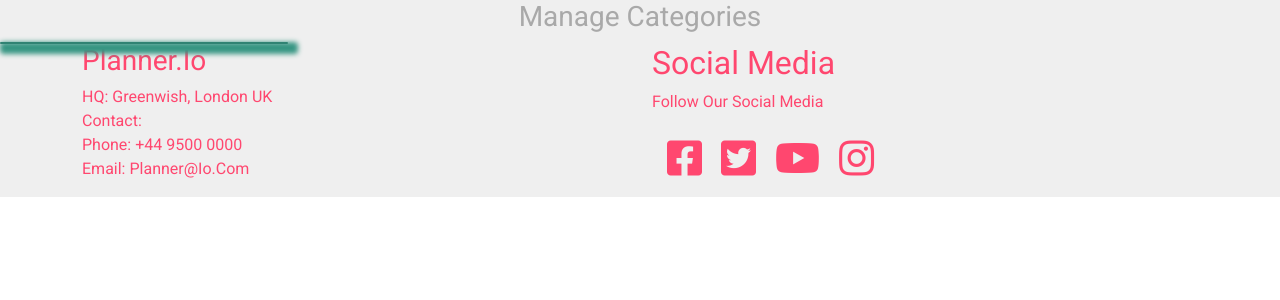
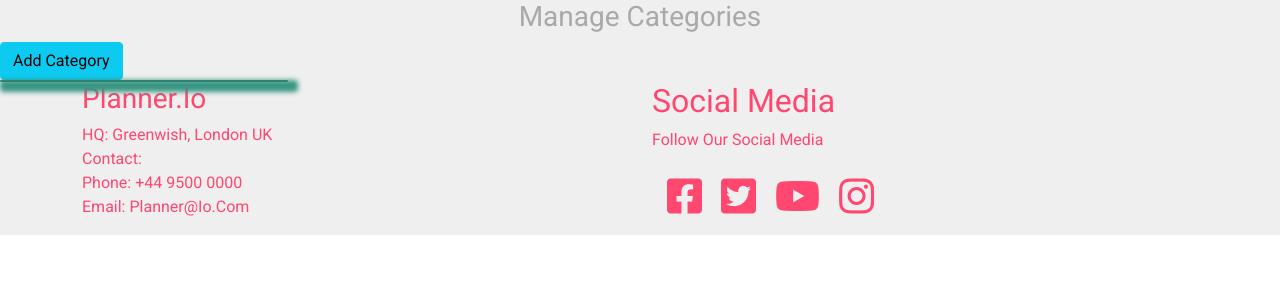
Before and after one commit to Code-Institute-Submissions/Tofthaslund-MS3, a Flask app: page /get_categories in a window 1280 px wide. Shown: the part 56-356 px from the top of the page. Run offline with Flask 2, Linux system fonts and the light colour scheme; data that the repository does not hold is empty; some libraries are stand-ins or nearby versions.

Commit message:
Add option to add a new category to database

```diff
--- a/app.py
+++ b/app.py
@@ -154,6 +154,19 @@ def get_categories():
     return render_template("categories.html", categories=categories)
 
 
+@app.route("/add_category", methods=["GET", "POST"])
+def add_category():
+    if request.method == "POST":
+        category = {
+            "category_name": request.form.get("category_name")
+        }
+        mongo.db.categories.insert_one(category)
+        flash("Category Has Been Added")
+        return redirect(url_for("get_categories"))
+
+    return render_template("add_category.html")
+
+
 if __name__ == "__main__":
     app.run(host=os.environ.get("IP"),
             port = int(os.environ.get("PORT")),
--- a/templates/categories.html
+++ b/templates/categories.html
@@ -2,6 +2,12 @@
 {% block content %}
 
 <h3 class="text-justify text-center ">Manage Categories</h3>
+
+ <div class="row">
+     <div class="col-sm-12 center-align">
+         <a href="{{ url_for('add_category')}}" class="btn btn-info">Add Category</a>
+     </div>
+ </div>
 
     <div class="card" style="width: 18rem;">
         {% for category in categories %}
```
Also changed, not shown: templates/add_category.html (added, +20 -0 lines).
